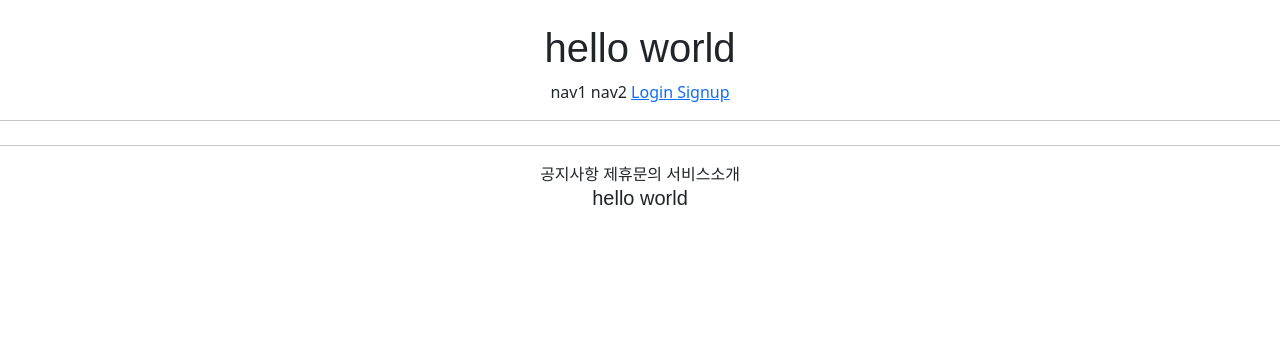
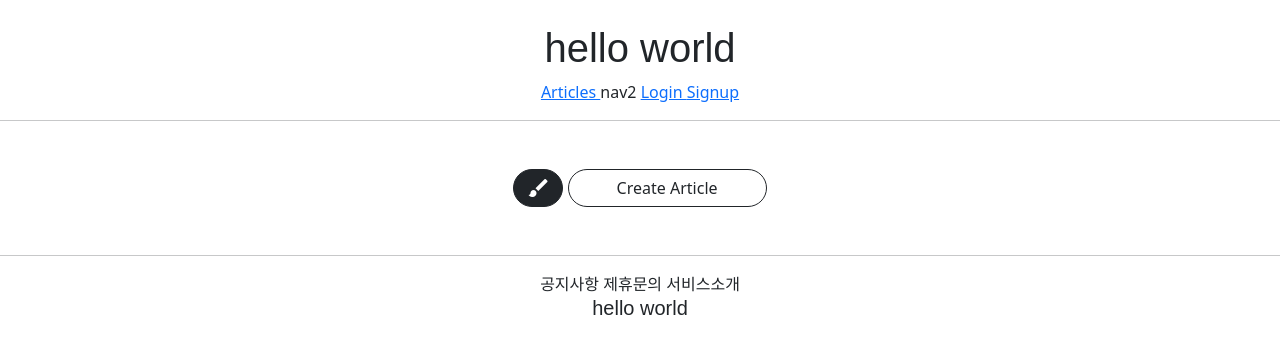
Before and after one commit to dayoorang/third_project, a Django app: page /articles/list/ in a window 1280 px wide. Shown: the top 354 px of the page. Run offline with Django 3.2, Linux system fonts and the light colour scheme; data that the repository does not hold is empty; parts of the project's set-up code (start-up, migrations or seed data) failed here and were passed over; some libraries are stand-ins or nearby versions; some web fonts are replaced.

Commit message:
8/6 third_project commit 3

```diff
--- a/articleapp/templates/articleapp/list.html
+++ b/articleapp/templates/articleapp/list.html
@@ -45,4 +45,15 @@
 
     {% include 'snippets/pagination.html' %}
 
+    <div class="text-center my-5">
+    <a href="{% url 'articleapp:create' %}"
+    class="btn btn-dark rounded-pill material-icons">
+       brush
+    </a>
+    <a href="{% url 'articleapp:create' %}"
+    class="btn btn-outline-dark rounded-pill px-5">
+        Create Article
+    </a>
+
+    </div>
 {% endblock %}
--- a/templates/header.html
+++ b/templates/header.html
@@ -1,7 +1,11 @@
 <div>
     <h1 class="hello_word_head_name "> hello world</h1>
     <div style="text-align:center">
-        <span>nav1</span>
+        <span>
+            <a href="{% url 'articleapp:list' %}">
+                Articles
+            </a>
+        </span>
         <span>nav2</span>
         {% if not user.is_authenticated %}
         <span>
```
